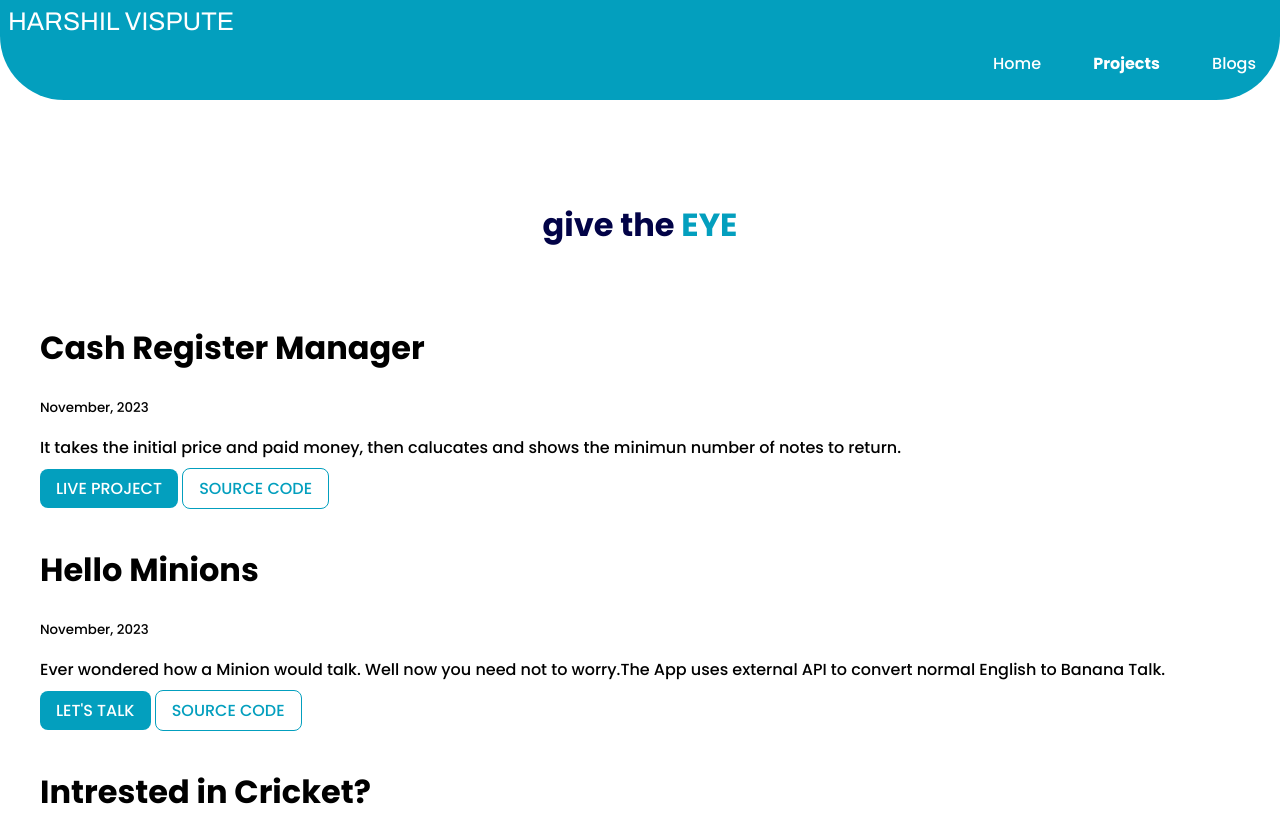
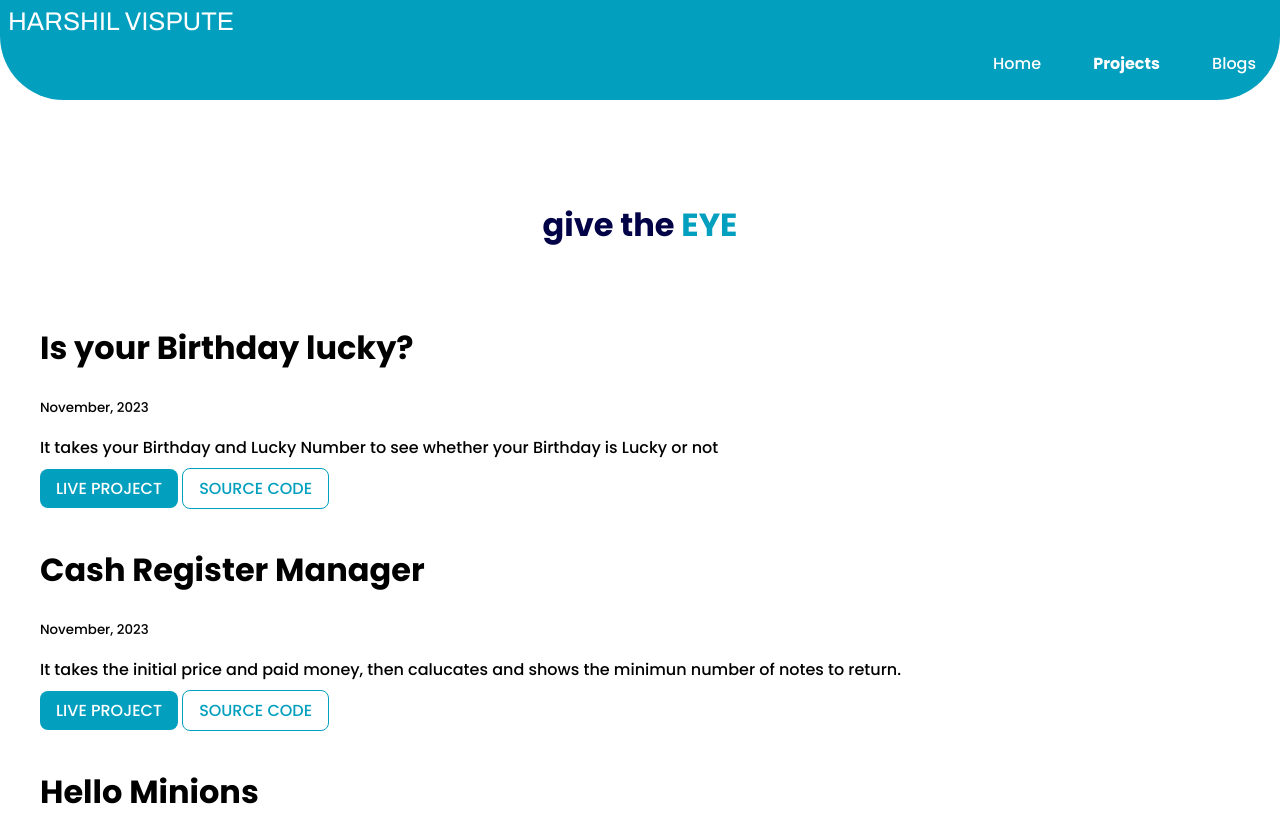
Before and after one commit to harshil114/harshil-vispute-portfolio, a plain HTML site: page projects.html in a window 1280 px wide. Shown: the top 819 px of the page. Drawn offline with Linux system fonts and the light colour scheme.

Commit message:
Update project.html

```diff
--- a/projects.html
+++ b/projects.html
@@ -30,6 +30,14 @@
 
     <ul class="list-non-bullet" reversed>
         <!-- <ul class="list-non-bullet nav-pills"> -->
+
+        <li class="project">
+            <h1>Is your Birthday lucky?</h1>
+            <small>November, 2023</small>
+            <p>It takes your Birthday and Lucky Number to see whether your Birthday is Lucky or not</p>
+            <a class="link link-primary" href="https://birthdayblend.netlify.app/">LIVE PROJECT</a>
+            <a class="link link-secondary" href="https://github.com/harshil114/BirthdayBlend">SOURCE CODE</a>
+        </li>
 
         <li class="project">
             <h1>Cash Register Manager</h1>
```
